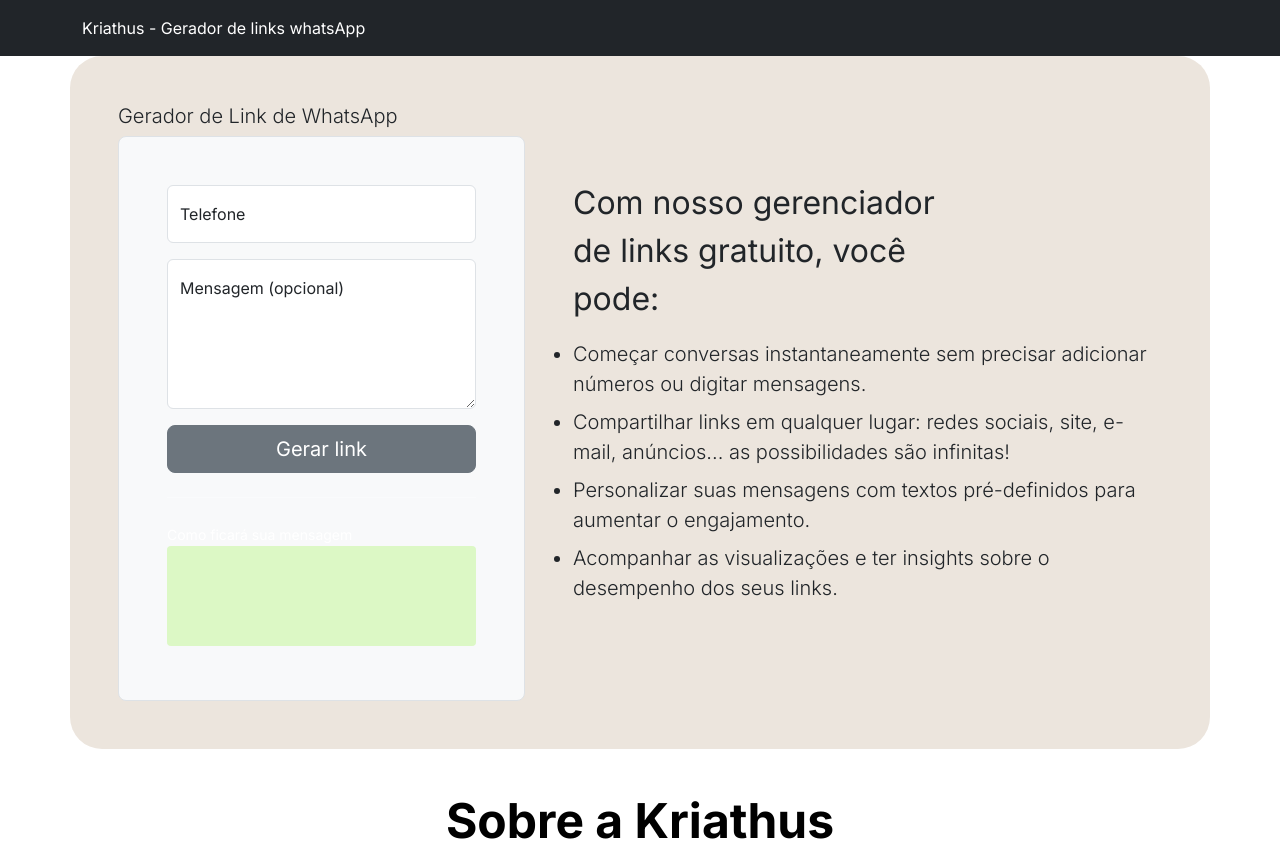
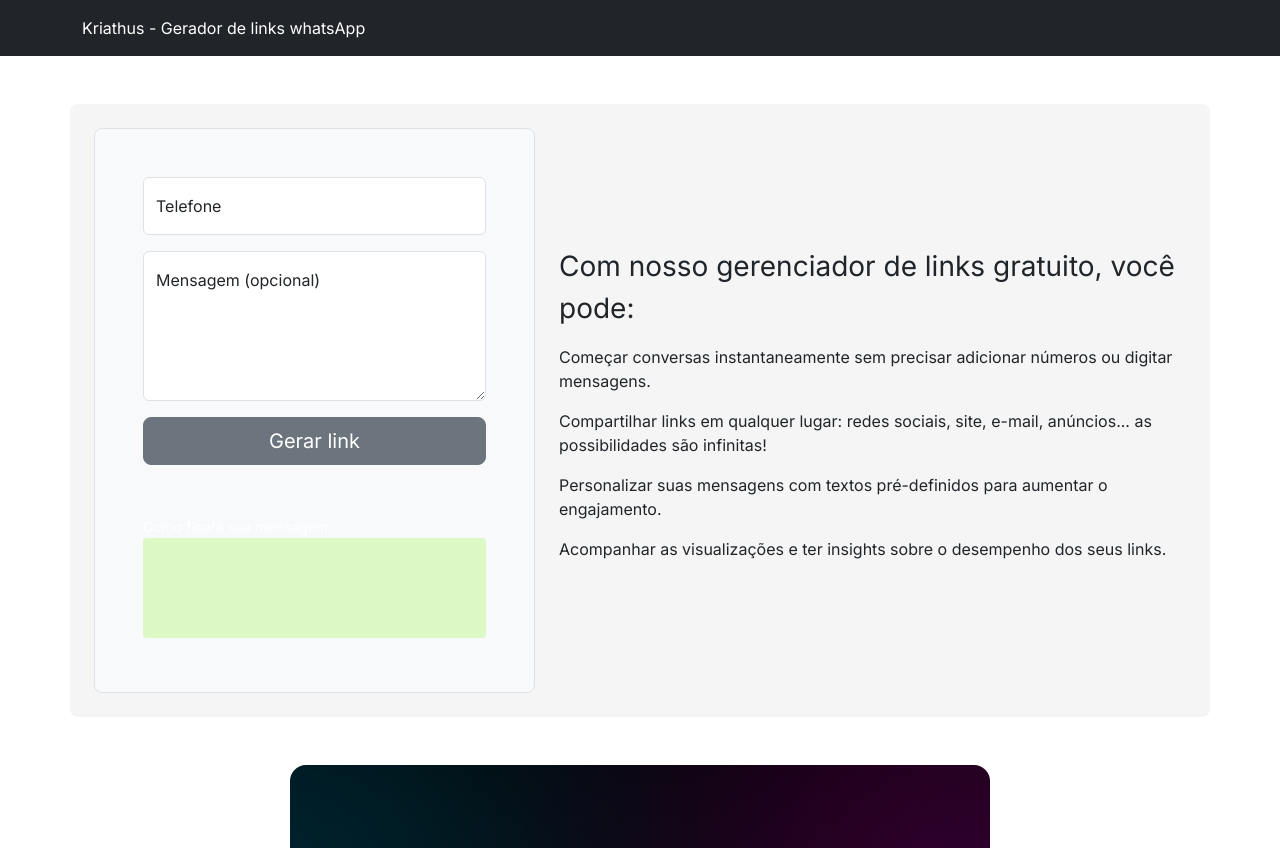
Before and after one commit to thailoeduardo/app-generator-wa-link, a plain HTML site: page index.html in a window 1280 px wide. Shown: the top 848 px of the page. Drawn offline with nearby package versions, Linux system fonts and the light colour scheme.

Commit message:
Page adjustments for better user experience

```diff
--- a/index.html
+++ b/index.html
@@ -27,35 +27,15 @@
     <div class="container">
       <div class="d-flex flex-wrap align-items-center justify-content-center justify-content-lg-start">
         <a href="/" class="d-flex align-items-center mb-2 mb-lg-0 text-white text-decoration-none">Kriathus - Gerador de links whatsApp</a>
-
-        <!-- <ul class="nav col-12 col-lg-auto me-lg-auto mb-2 justify-content-center mb-md-0">
-          <li><a href="#" class="nav-link px-2 text-secondary">Home</a></li>
-          <li><a href="#" class="nav-link px-2 text-white">Features</a></li>
-          <li><a href="#" class="nav-link px-2 text-white">Pricing</a></li>
-          <li><a href="#" class="nav-link px-2 text-white">FAQs</a></li>
-          <li><a href="#" class="nav-link px-2 text-white">About</a></li>
-        </ul>
-
-        <form class="col-12 col-lg-auto mb-3 mb-lg-0 me-lg-3" role="search">
-          <input type="search" class="form-control form-control-dark text-bg-dark" placeholder="Search..."
-            aria-label="Search">
-        </form>
-
-        <div class="text-end">
-          <button type="button" class="btn btn-outline-light me-2">Login</button>
-          <button type="button" class="btn btn-warning">Sign-up</button>
-        </div> -->
       </div>
     </div>
   </header>
 
   <main class="main py-5">
     <section class="mb-5">
-      <div class="container rounded-5 pt-3 pt-md-0 p-2 p-md-5" style="background-color: #ece5dd;">
-        <div class="row align-items-center g-lg-5">
+      <div class="container rounded-3 p-2 p-md-4 overflow-hidden" style="background-color: #f5f5f5;">
+        <div class="row align-items-center">
           <div class="col-md-10 col-lg-5 mx-auto order-0 order-md-0">
-            <h2 class="lead text-center text-md-start">Gerador de Link de WhatsApp</h2>
-
             <form id="formPhoneMesssage" method="post" class="p-4 p-md-5 border rounded-3 bg-body-tertiary form-generate-link">
               <div class="form-floating mb-3">
                 <input type="text" class="form-control form-generate-link__field-phone" id="inputPhone" placeholder="" required>
@@ -77,26 +57,17 @@
           </div>
 
           <div class="col-lg-7 text-center text-lg-start order-2 order-md-1">
-            <p class="col-md-8 fs-2">Com nosso gerenciador de links gratuito, você pode:</p>
+            <p class="fs-3">Com nosso gerenciador de links gratuito, você pode:</p>
 
-            <ul class="list-group list-group-flush">
-              <li class="lead mb-2">Começar conversas instantaneamente sem precisar adicionar números ou digitar mensagens.</li>
-              <li class="lead mb-2">Compartilhar links em qualquer lugar: redes sociais, site, e-mail, anúncios... as possibilidades são infinitas!</li>
-              <li class="lead mb-2">Personalizar suas mensagens com textos pré-definidos para aumentar o engajamento.</li>
-              <li class="lead mb-2">Acompanhar as visualizações e ter insights sobre o desempenho dos seus links.</li>
-            </ul>
-
-            <ul>
-
-
-
-
-            </ul>
+            <p>Começar conversas instantaneamente sem precisar adicionar números ou digitar mensagens. <p>
+            <p>Compartilhar links em qualquer lugar: redes sociais, site, e-mail, anúncios... as possibilidades são infinitas!</p>
+            <p>Personalizar suas mensagens com textos pré-definidos para aumentar o engajamento.</p>
+            <p>Acompanhar as visualizações e ter insights sobre o desempenho dos seus links.</p>
           </div>
 
           <div id="container-link-generator" class="col-12 m-0 d-none order-1 order-md-2 mb-3 mb-md-0">
-            <div class="card-link">
-              <hr />
+            <div class="card-link border p-3 mt-3 rounded-3">
+              <!-- <hr /> -->
               <p class="mb-0 lead card-link__title">Link gerado com sucesso!</p>
 
               <div class="d-flex align-items-center p-3 my-2 bg-white rounded-1 card-link__link-generated">
@@ -104,7 +75,7 @@
                 <span id="inputLinkGenerator" class="ps-1 border-0 shadow-none w-100 card-link__field-link"></span>
               </div>
 
-              <button id="btn-copy-link" class="btn btn-secondary d-flex px-5 py-2 card-link__btn-copy-link" type="button"><span class="material-symbols-outlined">content_copy</span> Copiar link</button>
+              <button id="btn-copy-link" class="btn btn-secondary d-flex px-5 py-2 card-link__btn-copy-link col-12 col-md-2 justify-content-center" type="button"><span class="material-symbols-outlined">content_copy</span> Copiar link</button>
             </div>
           </div>
         </div>
@@ -112,10 +83,8 @@
     </section>
 
     <section class="container">
-      <div class="row align-items-center justify-content-center g-5">
+      <div class="row align-items-center justify-content-center">
         <article class="col-lg-8">
-          <h3 class="display-5 fw-bold text-body-emphasis lh-1 mb-3 text-center">Sobre a Kriathus</h3>
-
           <img src="./thumbnail.jpg" class="d-block mx-lg-auto img-fluid mb-3 rounded-4" alt="Bootstrap Themes" width="700" height="500" loading="lazy">
 
           <p class="lead">Somos uma equipe apaixonada de mentes criativas na vanguarda da inovação em desenvolvimento de software. </p>
```
